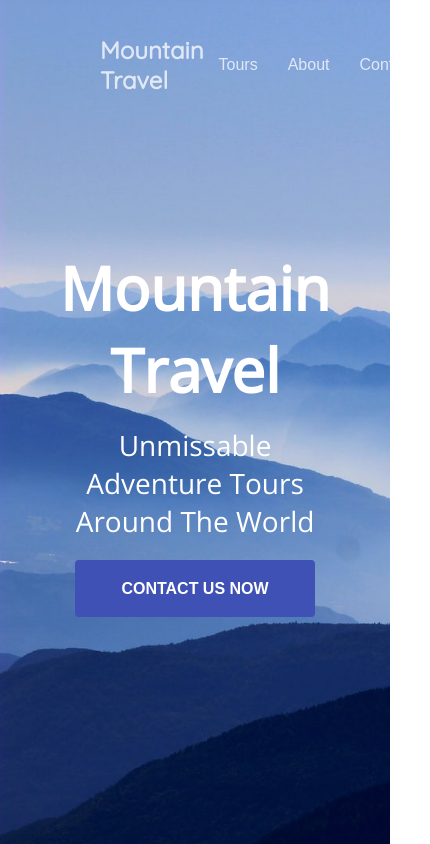
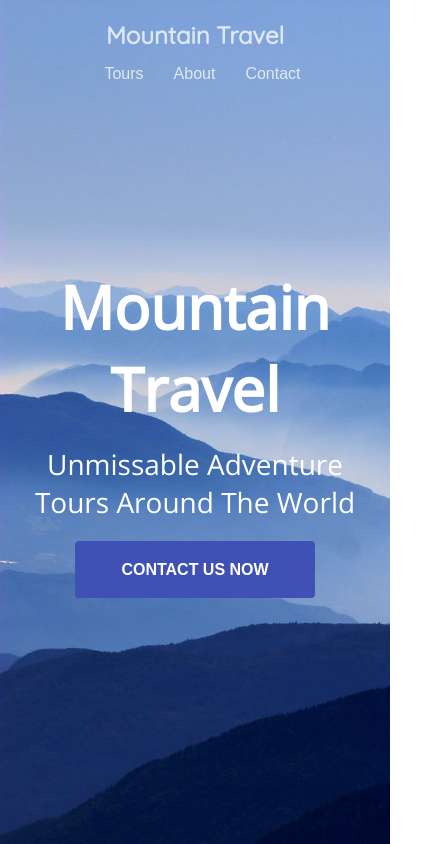
Before and after one commit to NuttaneeKnight/mountainTravel, a plain HTML site: page index.html in a window 390 px wide. Shown: the top 844 px of the page, 430 px wide, since content can reach past the window. Drawn offline with nearby package versions, Linux system fonts and the light colour scheme.

Commit message:
small screen css

```diff
--- a/assets/css/styles.css
+++ b/assets/css/styles.css
@@ -79,7 +79,11 @@ section p {
 	text-align: center;
 }
 
-
+@media (max-width:800px) {
+	section {
+		padding: 50px 20px;
+	}
+}
 
 /*Header Styles*/
 
@@ -112,6 +116,16 @@ header nav {
 
 header nav li {
 	margin: 0 15px;
+}
+
+@media (max-width: 800px) {
+	header {
+		padding: 20px 50px;
+		flex-direction: column;
+	}
+	header h2 {
+		margin-bottom: 15px;
+	}
 }
 
 /*Hero Styles*/
```
